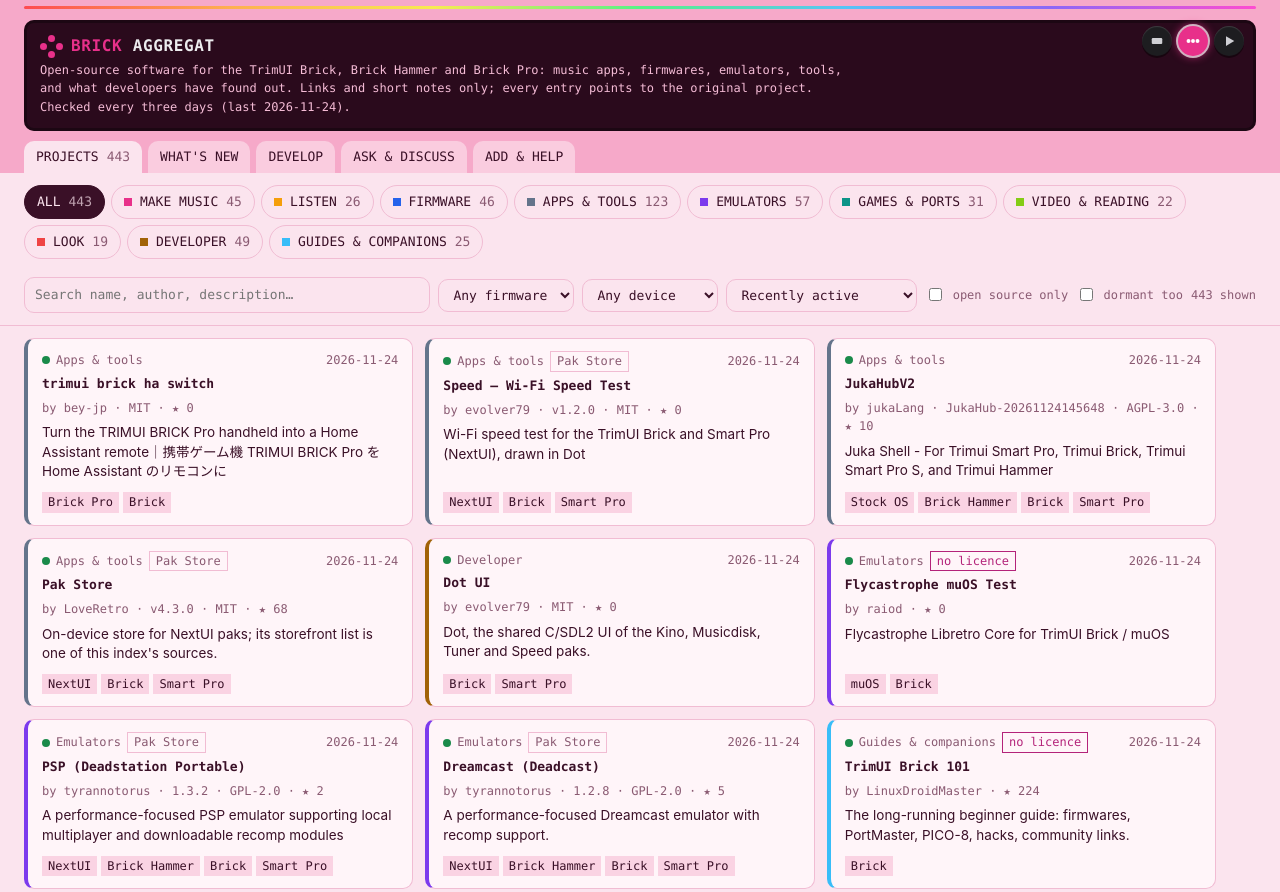
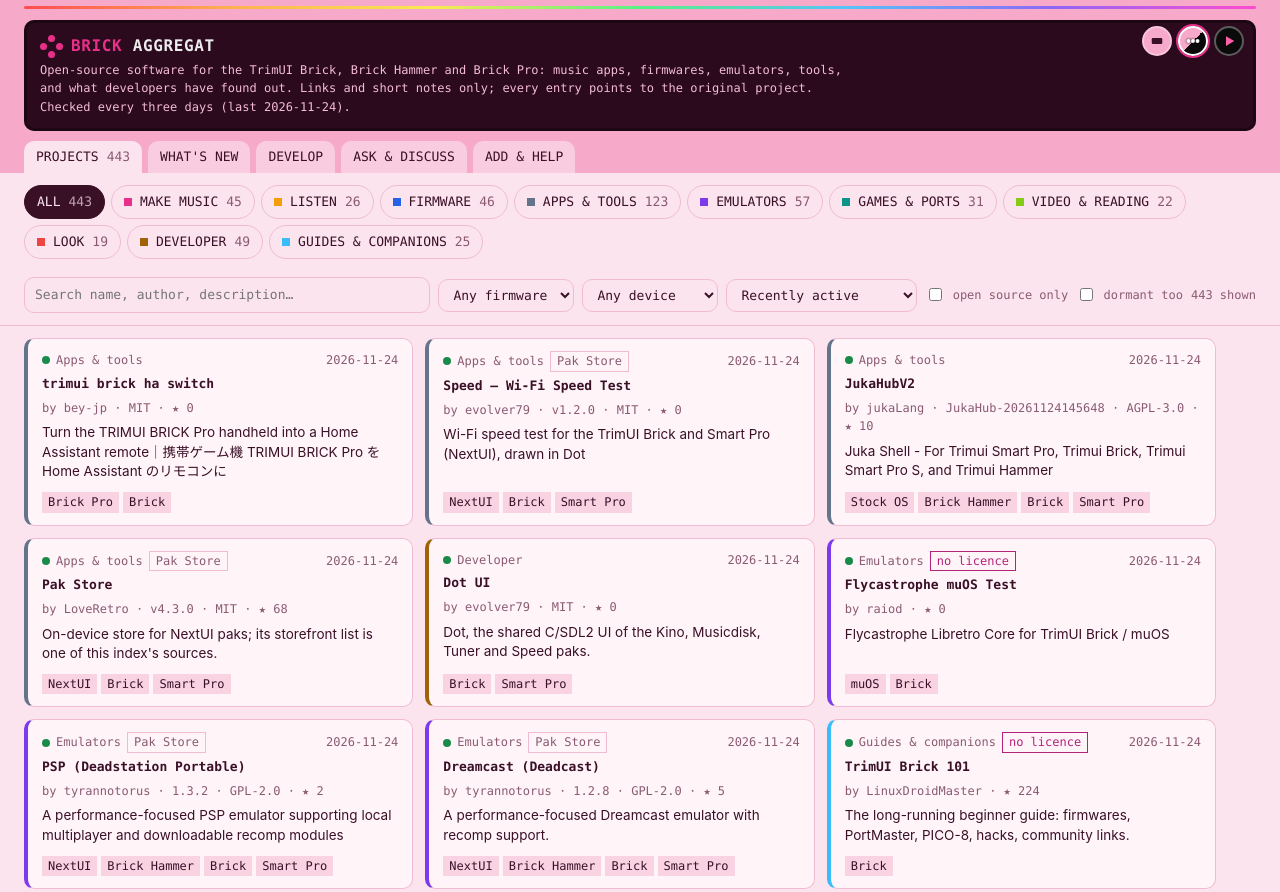
Before and after one commit to 70b185/BrickAggregat, a plain HTML site: page index.html in a window 1280 px wide. Shown: the top 892 px of the page. Drawn offline with Linux system fonts and the light colour scheme.

Commit message:
Website: theme buttons keep their earlier colours (pink, pink/black, black) with the Brick key icons
Co-Authored-By: Claude Opus 5.5 <noreply@anthropic.com>
Claude-Session: https://claude.ai/code/session_012MMxY992zBVf6CW2sDKpUx

```diff
--- a/index.html
+++ b/index.html
@@ -85,12 +85,12 @@
   .card { border-radius:var(--r); border-left-width:4px; }
   .btn, .bar input[type=search], .bar select { border-radius:var(--r); }
   .themes { position:absolute; z-index:5; right:36px; top:26px; display:flex; gap:6px; align-items:center; }
-  .themes button { width:30px; height:30px; border-radius:50%; cursor:pointer; padding:0; display:grid; place-items:center;
-    border:0; background:#1d1d20; box-shadow:0 2px 0 #00000070, inset 0 1px 1px #ffffff25; }
-  .themes button svg { width:18px; height:18px; fill:#cfcfd4; }
-  .themes button:hover svg { fill:#fff; }
-  .themes button.on { background:var(--accent); box-shadow:0 0 0 2px #ffffffaa, 0 0 10px var(--accent); }
-  .themes button.on svg { fill:#fff; }
+  .themes button { width:30px; height:30px; border-radius:50%; border:2px solid #ffffff55; cursor:pointer; padding:0; display:grid; place-items:center; }
+  .themes button.on { border-color:#fff; box-shadow:0 0 0 2px var(--accent); }
+  .themes button svg { width:18px; height:18px; }
+  .themes button[data-theme="light"] { background:#f6a9c9; } .themes button[data-theme="light"] svg { fill:#3a1027; }
+  .themes button[data-theme="auto"] { background:linear-gradient(135deg,#f6a9c9 50%,#0a0a0b 50%); } .themes button[data-theme="auto"] svg { fill:#fff; filter:drop-shadow(0 0 1px #000); }
+  .themes button[data-theme="dark"] { background:#0a0a0b; } .themes button[data-theme="dark"] svg { fill:#ff5fa8; }
   .abxy { display:inline-grid; grid-template-columns:repeat(3,7px); gap:1px; vertical-align:middle; margin-right:8px; }
   .abxy i { width:7px; height:7px; border-radius:50%; background:var(--accent); } .abxy i:nth-child(odd) { visibility:hidden; }
   @media (max-width:700px) { .themes { position:static; margin-top:8px; } }
```
